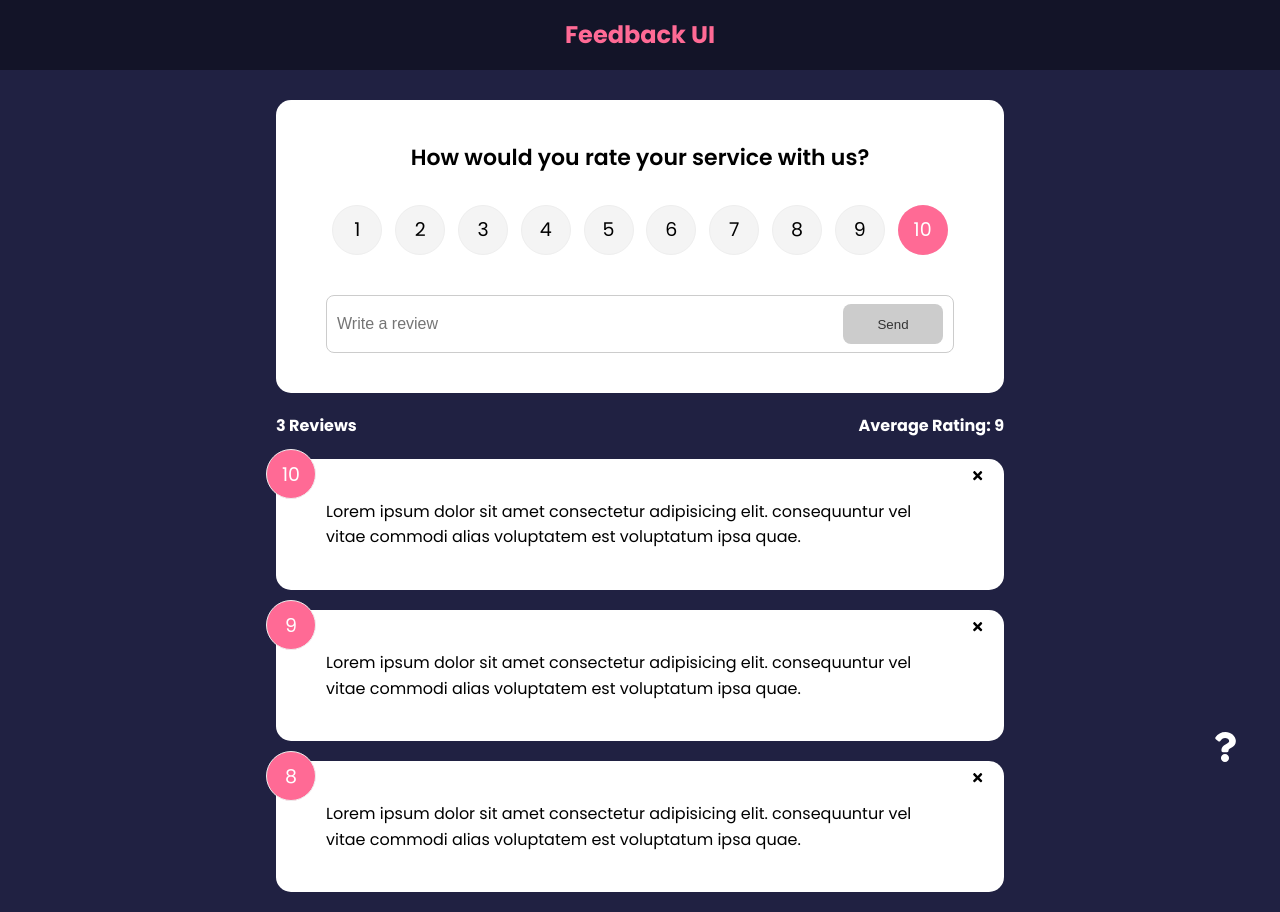
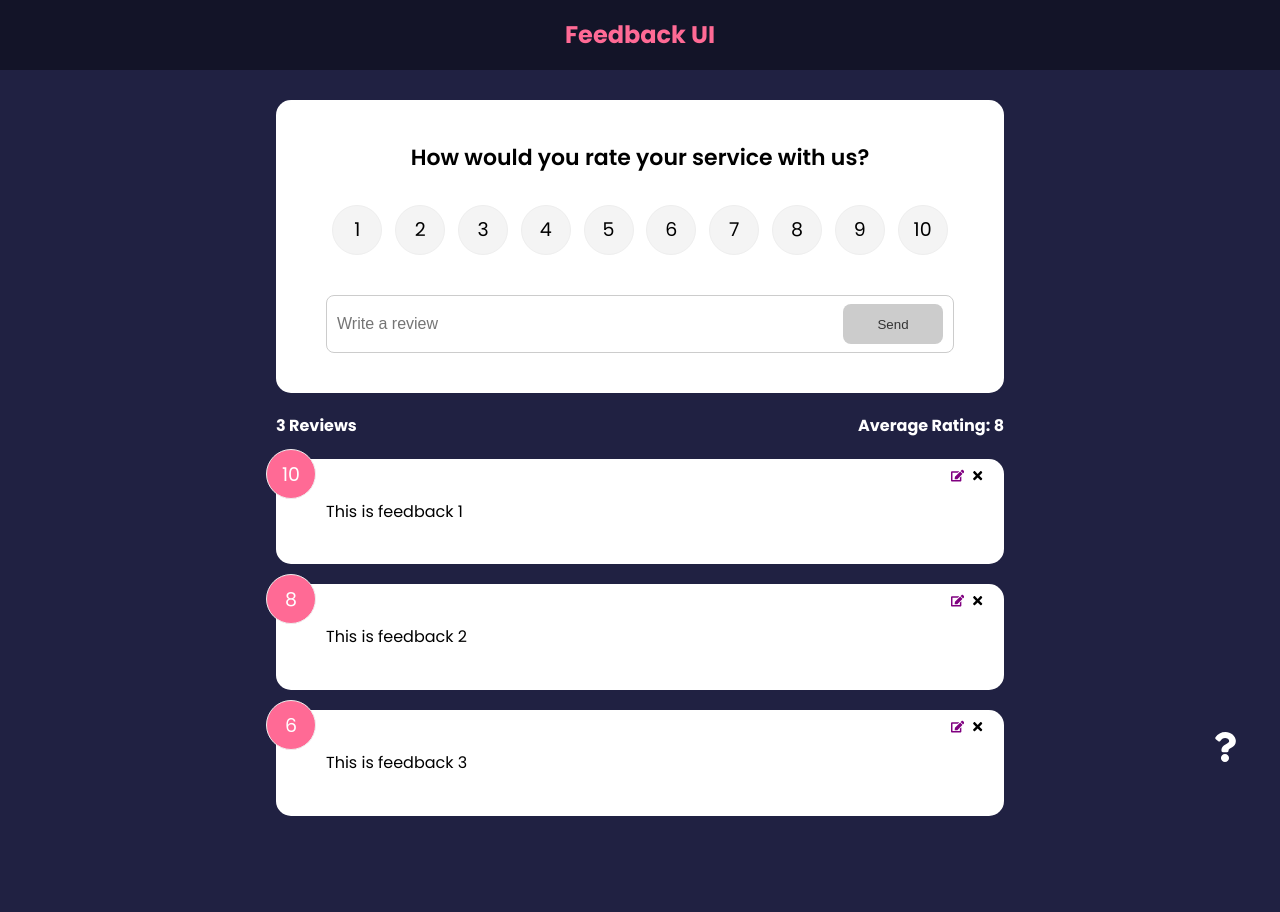
Before and after one commit to LinukaRiviRihan/feedback-app, a React (Create React App) app: page / in a window 1280 px wide. After the commit the page ends 836 px from the top, so only its background shows below. Built offline with nearby package versions, Linux system fonts and the light colour scheme.

Commit message:
context API, useContext hook and deployment

```diff
--- a/src/App.js
+++ b/src/App.js
@@ -1,30 +1,15 @@
-import { v4 as uuidv4 } from 'uuid';
 import { BrowserRouter as Router, Routes, Route } from 'react-router-dom';
-import { useState } from 'react';
 import Header from './components/Header';
 import FeedbackList from './components/FeedbackList';
 import FeedbackStats from './components/FeedbackStats';
 import FeedbackForm from './components/FeedbackForm';
 import AboutIconLink from './components/AboutIconLink';
 import AboutPage from './pages/AboutPage';
-
-import FeedbackData from './data/FeedbackData';
+import { FeedbackProvider } from './context/FeedbackContext';
 
 function App() {
-  const [feedback, setFeedback] = useState(FeedbackData);
-
-  const addFeedback = (newFeedback) => {
-    newFeedback.id = uuidv4();
-    setFeedback([newFeedback, ...feedback]);
-  };
-
-  const deleteFeedback = (id) => {
-    if (window.confirm('Are you sure you want to delete this feedback?')) {
-      setFeedback(feedback.filter((item) => item.id !== id));
-    }
-  };
-
   return (
+    <FeedbackProvider>
       <Router>
         <Header />
         <div className="container">
@@ -34,12 +19,9 @@ function App() {
               path="/"
               element={
                 <>
-                <FeedbackForm handleAdd={addFeedback} />
-                <FeedbackStats feedback={feedback} />
-                <FeedbackList
-                  feedback={feedback}
-                  handleDelete={deleteFeedback}
-                />
+                  <FeedbackForm />
+                  <FeedbackStats />
+                  <FeedbackList />
                 </>
               }
             ></Route>
@@ -49,6 +31,7 @@ function App() {
           <AboutIconLink />
         </div>
       </Router>
+    </FeedbackProvider>
   );
 }
 
--- a/src/components/FeedbackForm.jsx
+++ b/src/components/FeedbackForm.jsx
@@ -1,13 +1,25 @@
-import { useState } from 'react';
+import { useState, useContext, useEffect } from 'react';
 import RatingSelect from './RatingSelect';
 import Card from './shared/Card';
 import Button from './shared/Button';
+import FeedbackContext from '../context/FeedbackContext';
 
-function FeedbackForm({ handleAdd }) {
+function FeedbackForm() {
   const [text, setText] = useState('');
   const [rating, setRating] = useState(10);
   const [btnDisabled, setBtnDisabled] = useState(true);
   const [message, setMessage] = useState('');
+
+  const { addFeedback, feedbackEdit, updateFeedback } =
+    useContext(FeedbackContext);
+
+  useEffect(() => {
+    if (feedbackEdit.edit === true) {
+      setBtnDisabled(false);
+      setText(feedbackEdit.item.text);
+      setRating(feedbackEdit.item.rating);
+    }
+  }, [feedbackEdit]);
 
   const handleTextChange = (e) => {
     if (text === '') {
@@ -33,7 +45,12 @@ function FeedbackForm({ handleAdd }) {
         rating,
       };
 
-      handleAdd(newFeedback);
+      if (feedbackEdit.edit === true) {
+        updateFeedback(feedbackEdit.item.id, newFeedback);
+      } else {
+        addFeedback(newFeedback);
+      }
+
       setText('');
     }
   };
--- a/src/components/FeedbackItem.jsx
+++ b/src/components/FeedbackItem.jsx
@@ -1,13 +1,20 @@
-import { FaTimes } from 'react-icons/fa';
+import { FaTimes, FaEdit } from 'react-icons/fa';
+import { useContext } from 'react';
 import PropTypes from 'prop-types';
 import Card from './shared/Card';
+import FeedbackContext from '../context/FeedbackContext';
 
-function FeedbackItem({ item, handleDelete }) {
+function FeedbackItem({ item }) {
+  const { deleteFeedback, editFeedback } = useContext(FeedbackContext);
+
   return (
     <Card>
       <div className="num-display">{item.rating}</div>
-      <button onClick={() => handleDelete(item.id)} className="close">
+      <button onClick={() => deleteFeedback(item.id)} className="close">
         <FaTimes color="purpule" />
+      </button>
+      <button onClick={() => editFeedback(item)} className="edit">
+        <FaEdit color="purple" />
       </button>
       <div className="text-display">{item.text}</div>
     </Card>
--- a/src/components/FeedbackList.jsx
+++ b/src/components/FeedbackList.jsx
@@ -1,8 +1,11 @@
+import { useContext } from 'react';
 import { motion, AnimatePresence } from 'framer-motion';
-import PropTypes from 'prop-types';
 import FeedbackItem from './FeedbackItem';
+import FeedbackContext from '../context/FeedbackContext';
 
-function FeedbackList({ feedback, handleDelete }) {
+function FeedbackList() {
+  const { feedback } = useContext(FeedbackContext);
+
   if (!feedback || feedback.length === 0) {
     return <div>No feedback given</div>;
   }
@@ -17,11 +20,7 @@ function FeedbackList({ feedback, handleDelete }) {
             animate={{ opacity: 1 }}
             exit={{ opacity: 0 }}
           >
-            <FeedbackItem
-              key={item.id}
-              item={item}
-              handleDelete={handleDelete}
-            />
+            <FeedbackItem key={item.id} item={item} />
           </motion.div>
         ))}
       </AnimatePresence>
@@ -37,14 +36,4 @@ function FeedbackList({ feedback, handleDelete }) {
   // );
 }
 
-FeedbackList.propTypes = {
-  feedback: PropTypes.arrayOf(
-    PropTypes.shape({
-      id: PropTypes.number.isRequired,
-      text: PropTypes.string.isRequired,
-      rating: PropTypes.number.isRequired,
-    })
-  ),
-};
-
 export default FeedbackList;
--- a/src/components/FeedbackStats.jsx
+++ b/src/components/FeedbackStats.jsx
@@ -1,6 +1,9 @@
-import PropTypes from 'prop-types';
+import { useContext } from 'react';
+import FeedbackContext from '../context/FeedbackContext';
 
-function FeedbackStats({ feedback }) {
+function FeedbackStats() {
+  const { feedback } = useContext(FeedbackContext);
+
   // Calculate the average rating
   let average =
     feedback.reduce((acc, cur) => {
@@ -17,8 +20,4 @@ function FeedbackStats({ feedback }) {
   );
 }
 
-FeedbackStats.propTypes = {
-  feedback: PropTypes.array.isRequired,
-};
-
 export default FeedbackStats;
--- a/src/components/RatingSelect.jsx
+++ b/src/components/RatingSelect.jsx
@@ -1,7 +1,14 @@
-import { useState } from 'react';
+import { useState, useContext, useEffect } from 'react';
+import FeedbackContext from '../context/FeedbackContext';
 
 function RatingSelect({ select }) {
   const [selected, setSelected] = useState(10);
+
+  const { feedbackEdit } = useContext(FeedbackContext);
+
+  useEffect(() => {
+    setSelected(feedbackEdit.item.rating);
+  }, [feedbackEdit]);
 
   const handleChange = (e) => {
     setSelected(+e.currentTarget.value);
--- /dev/null
+++ b/src/context/FeedbackContext.js
@@ -0,0 +1,73 @@
+import { v4 as uuidv4 } from 'uuid';
+import { createContext, useState } from 'react';
+
+const FeedbackContext = createContext();
+
+export const FeedbackProvider = ({ children }) => {
+  const [feedback, setFeedback] = useState([
+    {
+      id: 1,
+      text: 'This is feedback 1',
+      rating: 10,
+    },
+    {
+      id: 2,
+      text: 'This is feedback 2',
+      rating: 8,
+    },
+    {
+      id: 3,
+      text: 'This is feedback 3',
+      rating: 6,
+    },
+  ]);
+
+  const [feedbackEdit, setFeedbackEdit] = useState({
+    item: {},
+    edit: false,
+  });
+
+  // Add feedback
+  const addFeedback = (newFeedback) => {
+    newFeedback.id = uuidv4();
+    setFeedback([newFeedback, ...feedback]);
+  };
+
+  // Delete feedback
+  const deleteFeedback = (id) => {
+    if (window.confirm('Are you sure you want to delete this feedback?')) {
+      setFeedback(feedback.filter((item) => item.id !== id));
+    }
+  };
+
+  // Update feedback
+  const updateFeedback = (id, updatedFeedback) => {
+    setFeedback(
+      feedback.map((item) =>
+        item.id === id ? { ...item, ...updatedFeedback } : item
+      )
+    );
+  };
+
+  // Set item to be updated
+  const editFeedback = (item) => {
+    setFeedbackEdit({ item, edit: true });
+  };
+
+  return (
+    <FeedbackContext.Provider
+      value={{
+        feedback,
+        feedbackEdit,
+        deleteFeedback,
+        addFeedback,
+        editFeedback,
+        updateFeedback,
+      }}
+    >
+      {children}
+    </FeedbackContext.Provider>
+  );
+};
+
+export default FeedbackContext;
```
Lines whose indentation alone changed are shown as unchanged.
